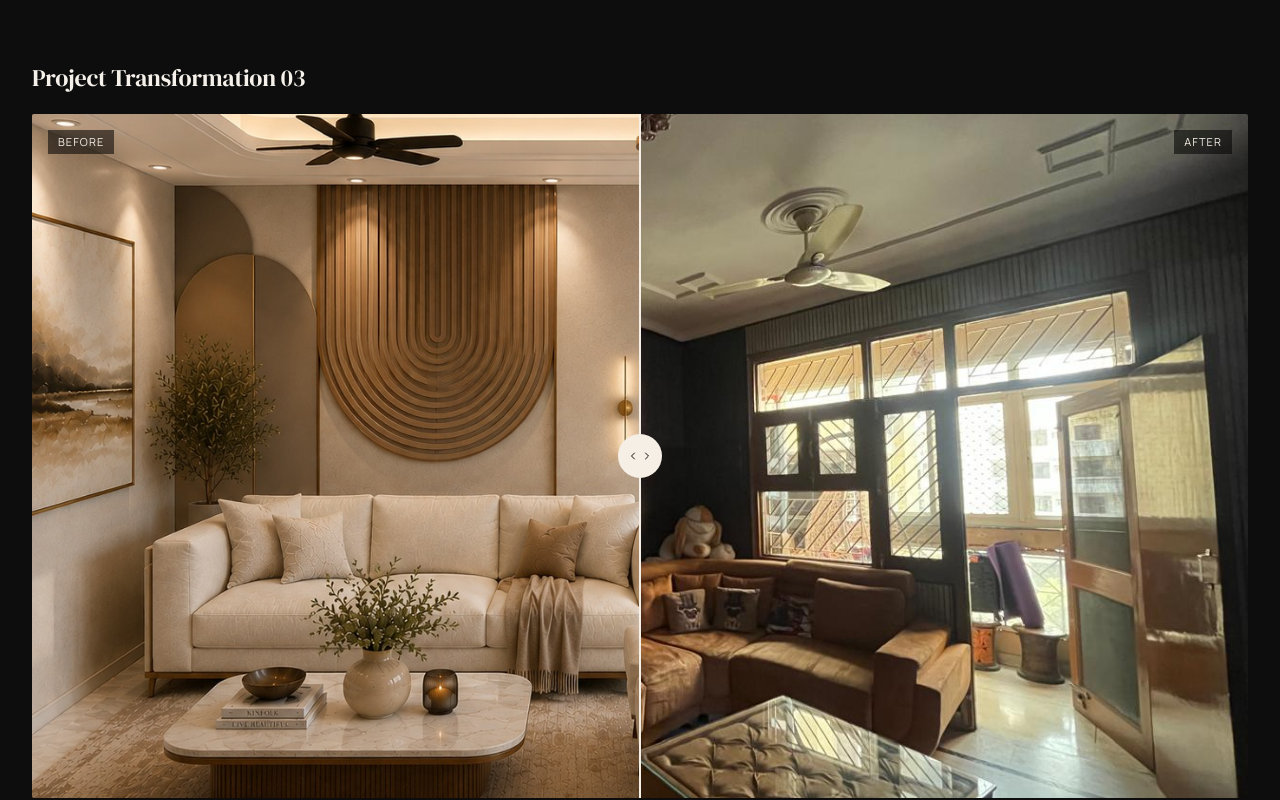
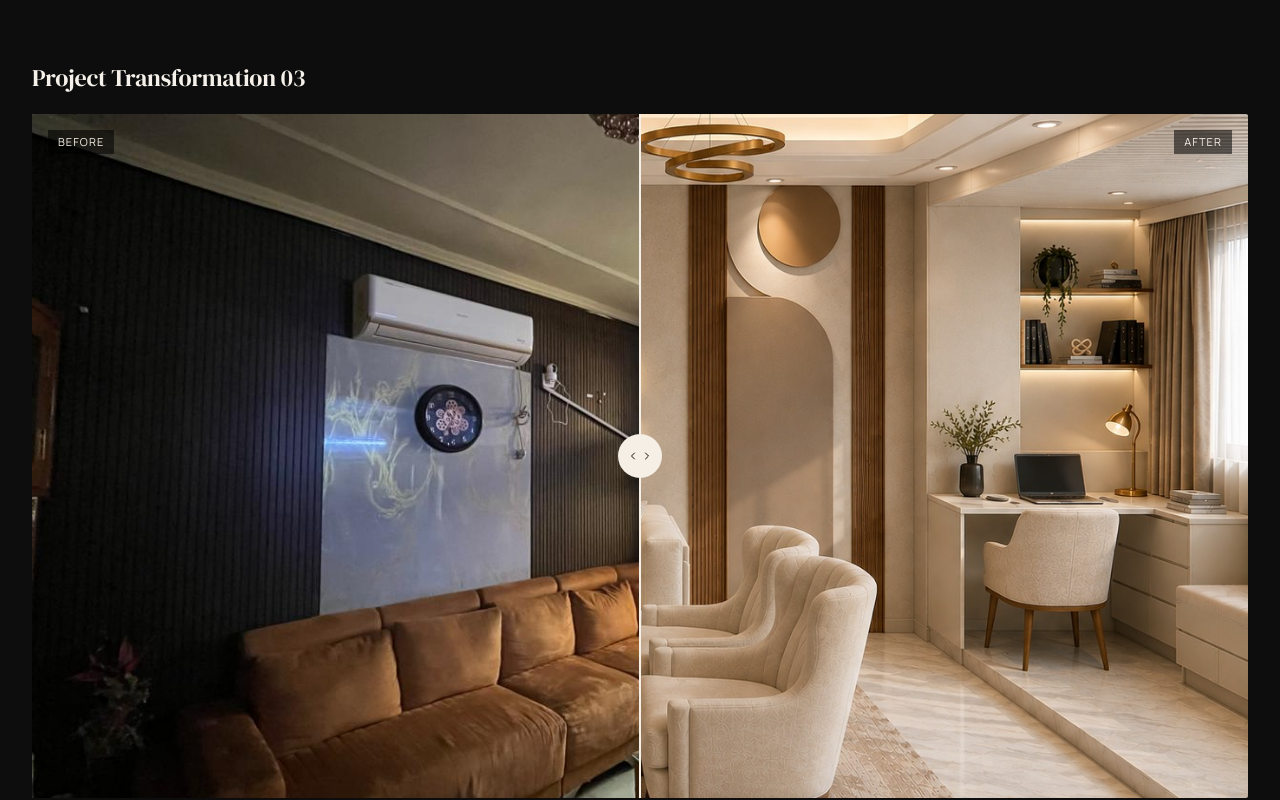
Before and after one commit to fahadkhan64525-dotcom/Elevio, a Next.js app: page / in a window 1280 px wide. Shown: the part 8723-9523 px from the top of the page. Built offline with nearby package versions, Linux system fonts and the light colour scheme.

Commit message:
Fix image paths for Project Transformation 03

```diff
--- a/src/data/services.ts
+++ b/src/data/services.ts
@@ -97,9 +97,9 @@ export const beforeAfterData = [
   {
     title: "Project Transformation 03",
     before:
+      "/images/projects/lobyAfter.jpg",
+    after:
       "/images/projects/lodyBefore.jpg",
-    after:
-      "/images/projects/lobyAfter.jpg",
   },
 ];
 
```
